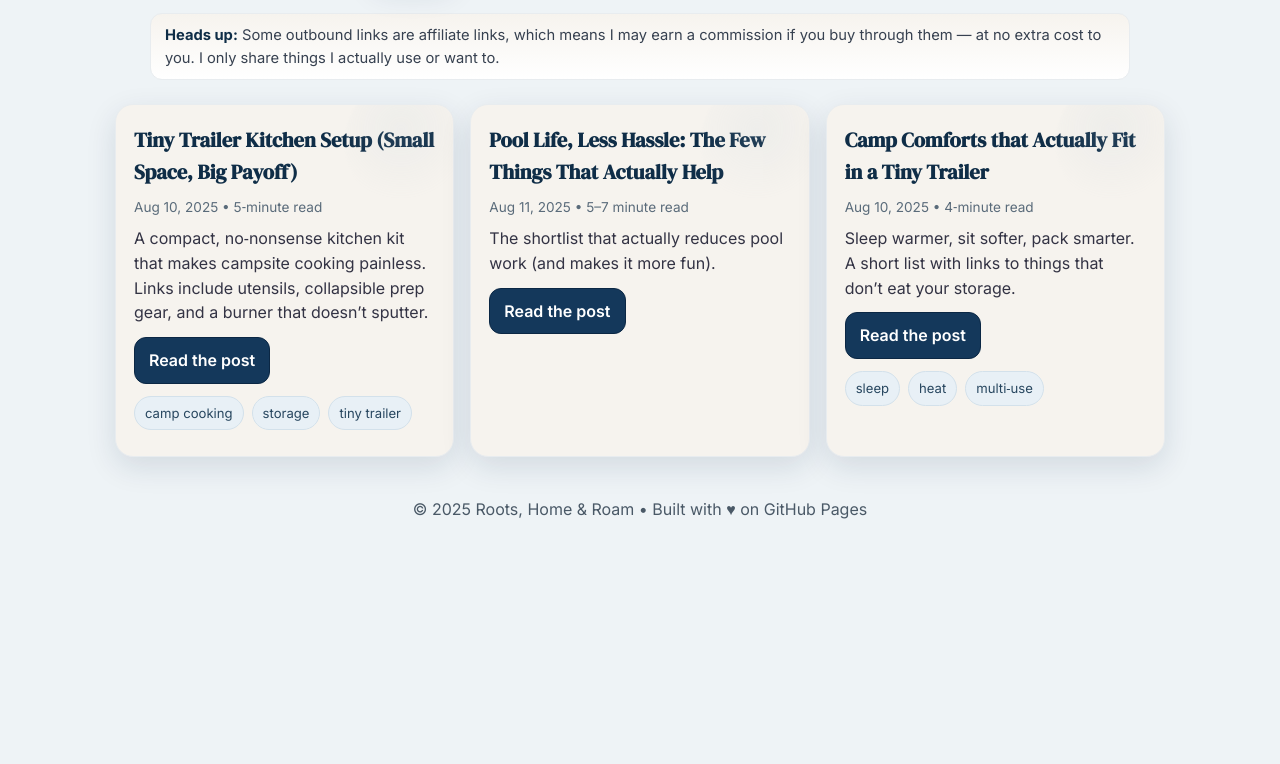
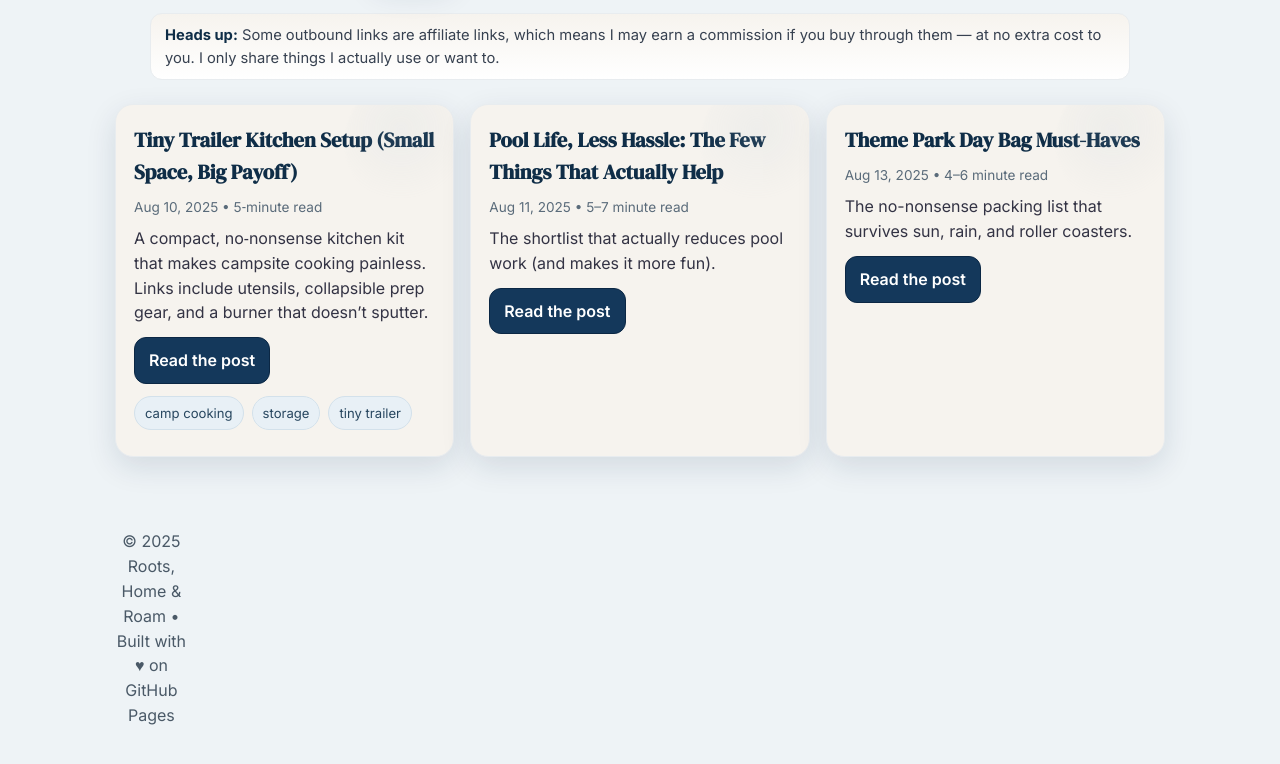
Before and after one commit to rootsroamhome/rootsroamhome.github.io, a plain HTML site: page index.html in a window 1280 px wide. Shown: the part 158-922 px from the top of the page. Before the commit the page ends 800 px from the top, so only its background shows below. Drawn offline with Linux system fonts and the light colour scheme.

Commit message:
Update index.html

```diff
--- a/index.html
+++ b/index.html
@@ -71,14 +71,12 @@
   <p><a class="btn" href="pool-starter-kit.html">Read the post</a></p>
 </article>
 
-      <article class="card">
-        <h2>Camp Comforts that Actually Fit in a Tiny Trailer</h2>
-        <div class="meta">Aug 10, 2025 • 4‑minute read</div>
-        <p>Sleep warmer, sit softer, pack smarter. A short list with links to things that don’t eat your storage.</p>
-        <p><a class="btn" href="camp-comforts-pack-light.html">Read the post</a></p>
-        <div><span class="tag">sleep</span><span class="tag">heat</span><span class="tag">multi‑use</span></div>
-      </article>
-    </section>
+    <article class="card">
+  <h2>Theme Park Day Bag Must-Haves</h2>
+  <div class="meta">Aug 13, 2025 • 4–6 minute read</div>
+  <p>The no-nonsense packing list that survives sun, rain, and roller coasters.</p>
+  <p><a class="btn" href="theme-park-day-bag.html">Read the post</a></p>
+</article>
 
     <footer>
       <p>© <span id="year"></span> Roots, Home & Roam • Built with ♥ on GitHub Pages</p>
```
